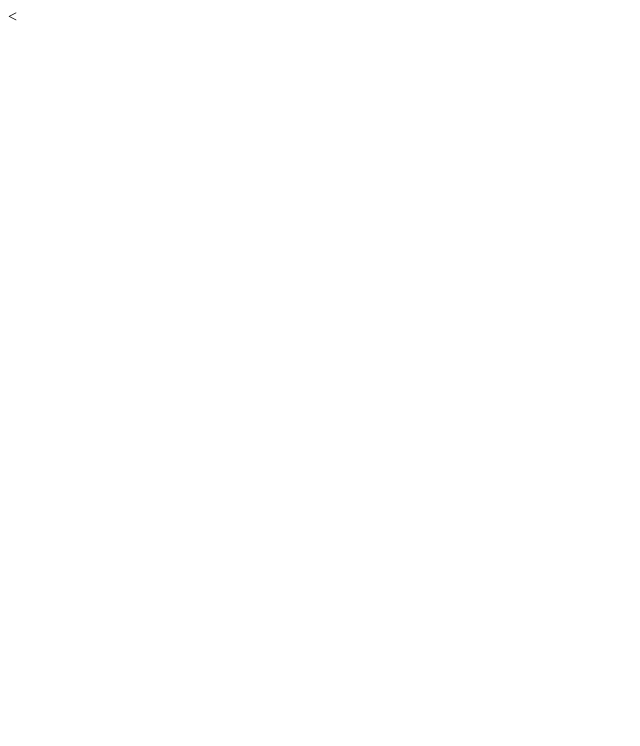
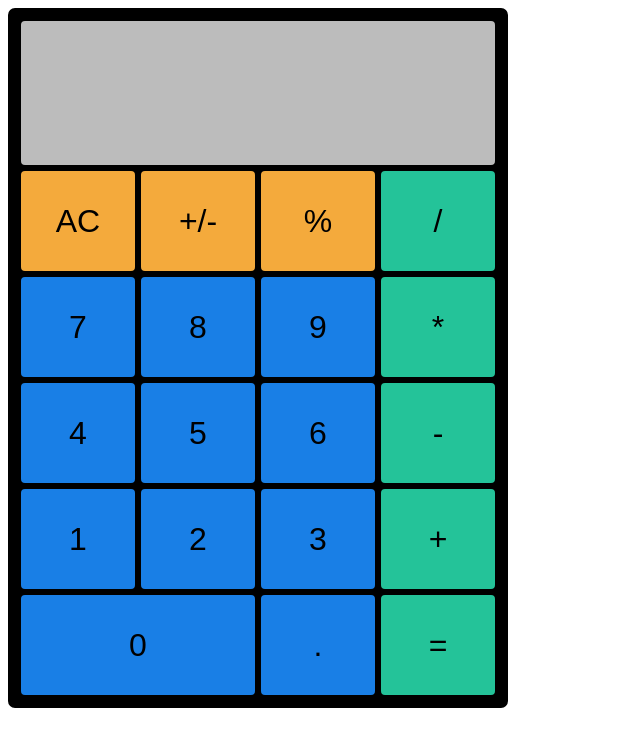
Before and after one commit to potchie-maker/calculator, a plain HTML site: page index.html in a window 1280 px wide. Shown: the whole page, without its empty margins (0-640 px from the left). Drawn offline with Linux system fonts and the light colour scheme.

Commit message:
Style basic calculator layout

```diff
--- a/calculator.js
+++ b/calculator.js
@@ -1,15 +1,26 @@
-function add(a, b) {
+function add(a, b = 0) {
   return a + b;
 }
 
-function subtract(a, b) {
+function subtract(a, b = 0) {
   return a - b;
 }
 
-function multiply(a, b) {
+function multiply(a, b = 1) {
   return a * b;
 }
 
-function divide(a, b) {
+function divide(a, b = 1) {
   return a / b;
 }
+
+let numA = 0;
+let numB = 0;
+let opp = '';
+
+function operate(a, op, b) {
+  if (op === '+') return add(a, b);
+  if (op === '-') return subtract(a, b);
+  if (op === '*') return multiply(a, b);
+  if (op === '/') return divide(a, b);
+}
--- a/index.html
+++ b/index.html
@@ -6,9 +6,44 @@
   <title>Calculator</title>
   <link rel="stylesheet" href="style.css">
   <script src="calculator.js" defer></script>
-  <
 </head>
 <body>
+  <div class="calculatorBody">
+    <div id="screen">
+    </div>
+    <div id="btns">
+      <div class="row">
+        <button class="aux">AC</button>
+        <button class="aux">+/-</button>
+        <button class="aux">%</button>
+        <button class="sign">/</button>
+      </div>
+      <div class="row">
+        <button class="num">7</button>
+        <button class="num">8</button>
+        <button class="num">9</button>
+        <button class="sign">*</button>
+      </div>
+      <div class="row">
+        <button class="num">4</button>
+        <button class="num">5</button>
+        <button class="num">6</button>
+        <button class="sign">-</button>
+      </div>
+      <div class="row">
+        <button class="num">1</button>
+        <button class="num">2</button>
+        <button class="num">3</button>
+        <button class="sign">+</button>
+      </div>
+      <div class="row">
+        <button class="num" id="zero">0</button>
+        <button class="num">.</button>
+        <button id="equals">=</button>
+      </div>
+    </div>
+  </div>
+  </div>
 
 </body>
 </html>
--- a/style.css
+++ b/style.css
@@ -0,0 +1,60 @@
+* {
+  box-sizing: border-box;
+}
+
+.calculatorBody {
+  height: 700px;
+  width: 500px;
+  border: solid black 10px;
+  flex-flow: column;
+  background-color: black;
+  border-radius: 7px;
+  gap: 10px;
+}
+
+#screen {
+  height: 150px;
+  width: auto;
+  background-color: rgb(188, 188, 188);
+  border-radius: 7px;
+  border: solid;
+}
+
+#btns {
+  height: 530px;
+  display: flex;
+  flex-direction: column;
+}
+
+.row {
+  display: flex;
+  flex: 1;
+
+}
+
+button {
+  flex: 1;
+  font-size: 2rem;
+  border-radius: 7px;
+  border: solid;
+}
+
+#zero {
+  flex: 2 1 auto;
+}
+
+.num {
+  background-color: rgb(25, 127, 230);
+}
+
+.sign {
+  background-color: rgb(36, 195, 153);
+}
+
+.aux {
+  background-color: rgb(244, 170, 60);
+}
+
+#equals {
+  background-color: rgb(36, 195, 153);
+}
```
